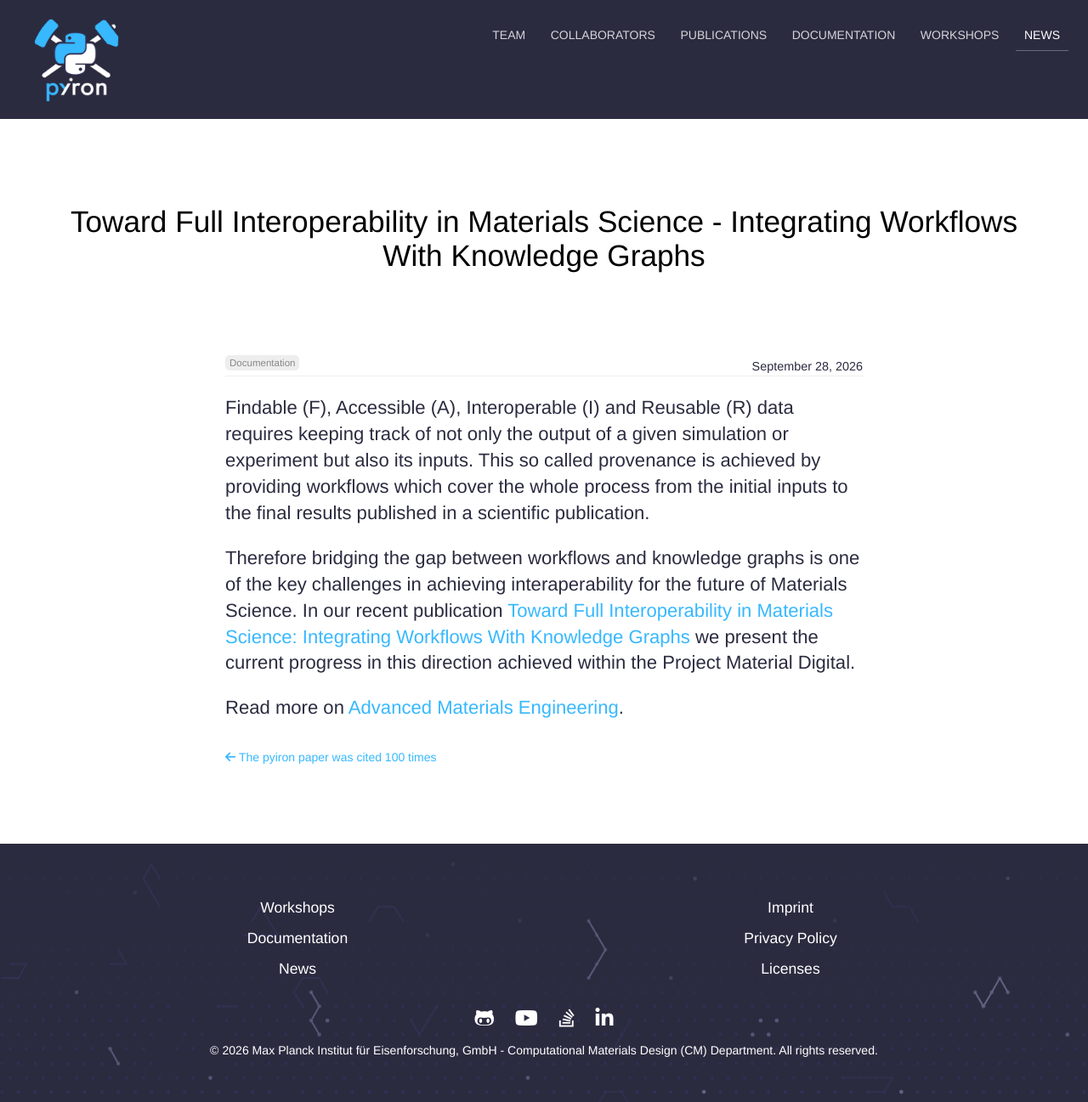
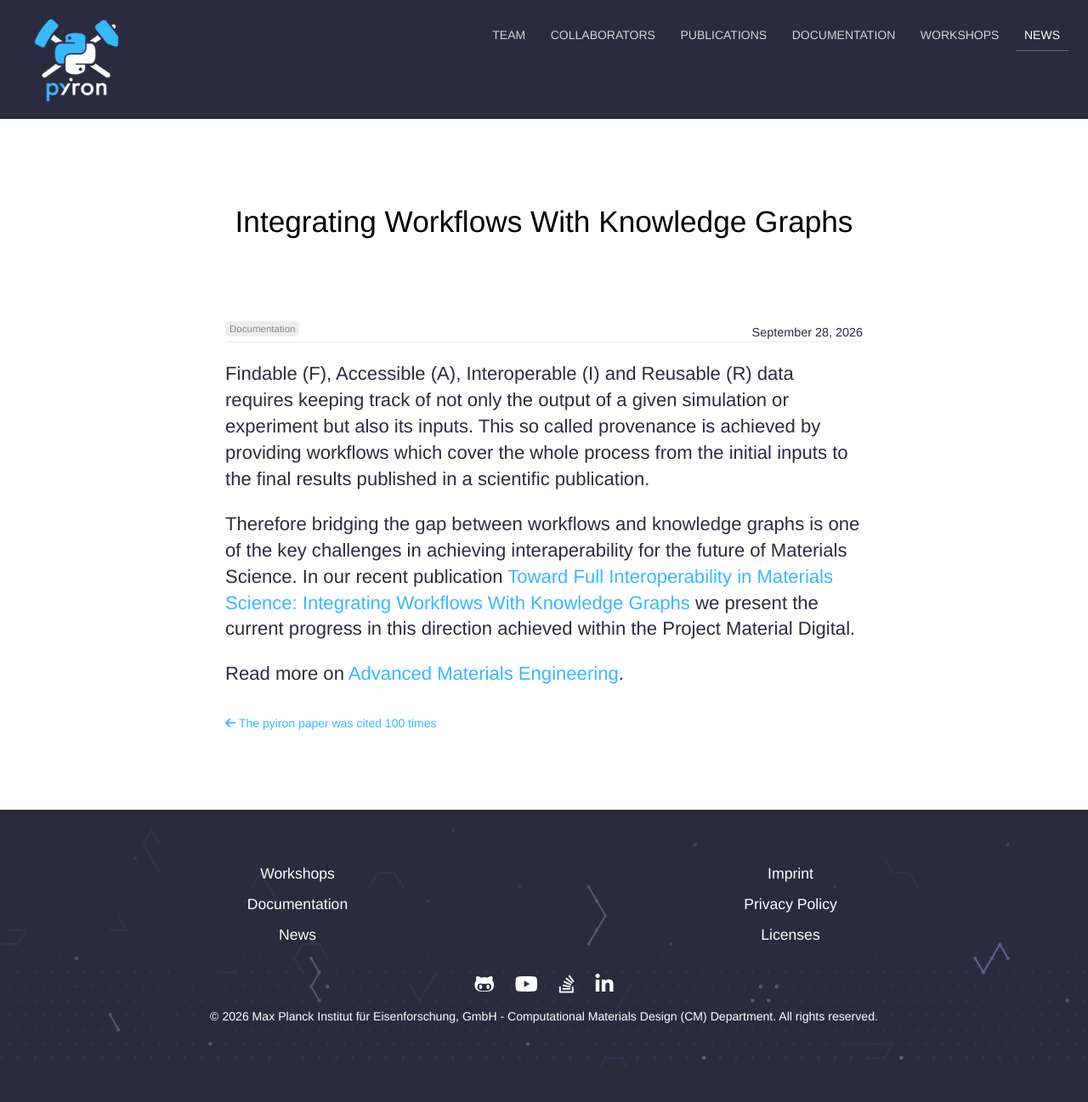
Before and after one commit to pyiron/pyiron.github.io, a Jekyll site: the page built from news/_posts/2026-09-28-interoperability.md, in a window 1280 px wide. Shown: the whole page at 85% size. Built offline with Jekyll 4.4.1, drawn with Linux system fonts in a browser that asks for light colours; nearby versions of some CDN libraries; after the commit the page ends 1257 px from its top, so only the background shows below that.

Commit message:
shorter title

```diff
--- a/news/_posts/2026-09-28-interoperability.md
+++ b/news/_posts/2026-09-28-interoperability.md
@@ -1,6 +1,6 @@
 ---
 category: documentation
-title: Toward Full Interoperability in Materials Science - Integrating Workflows With Knowledge Graphs
+title: Integrating Workflows With Knowledge Graphs
 ---
 Findable (F), Accessible (A), Interoperable (I) and Reusable (R) data requires keeping track of not only the output of a
 given simulation or experiment but also its inputs. This so called provenance is achieved by providing workflows which
```
